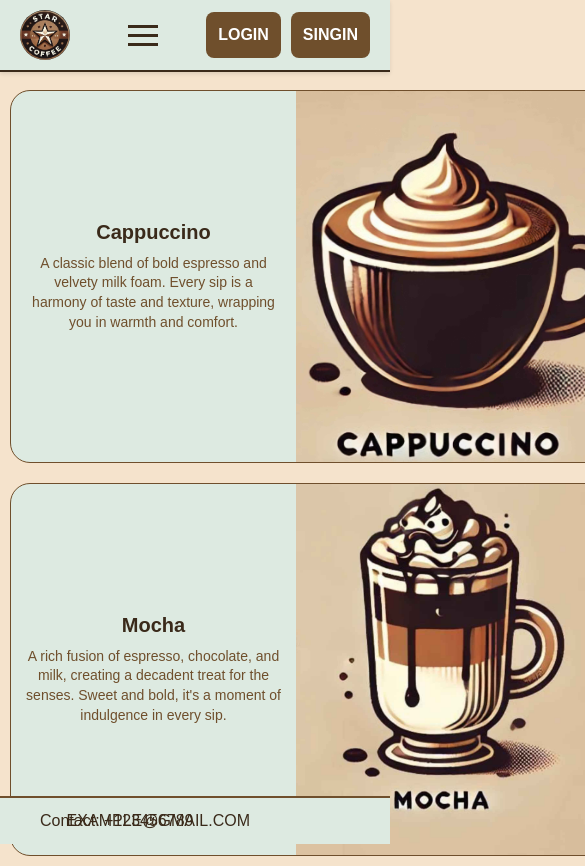
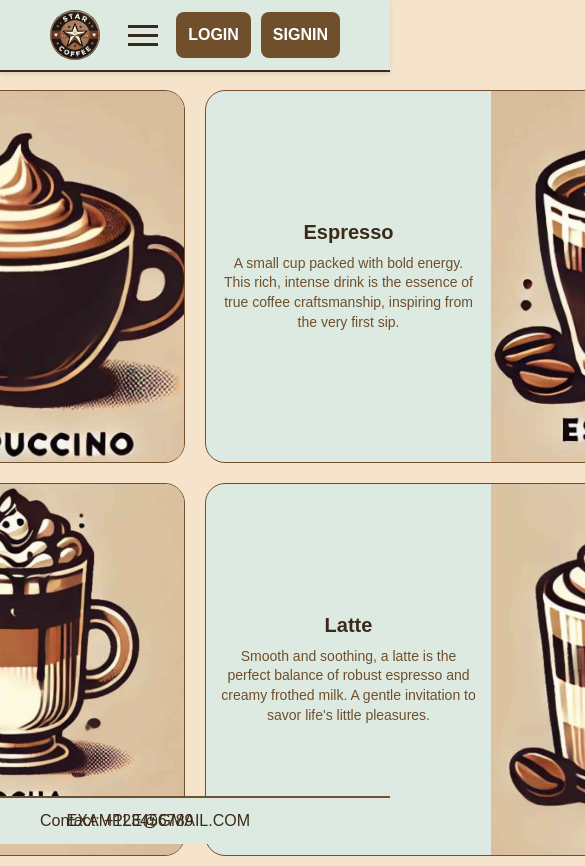
Before and after one commit to donat19/Sprint-1, a website: page pages/menu/menu.html in a window 390 px wide. Shown: the top 866 px of the page, 585 px wide, since content can reach past the window. Drawn offline with Linux system fonts and the light colour scheme.

Commit message:
refactor layout structure for improved responsiveness; update media queries and container styles

```diff
--- a/pages/main.css
+++ b/pages/main.css
@@ -502,9 +502,23 @@ button:active {
     gap: 2rem;
   }
 }
+
+@media (max-width: 700px) {
+  .desktop-container {
+    flex-direction: column;
+    padding: 0 10px;
+  }
+}
+
 .content-wrapper {
   max-width: 1000px; /* Ограничение ширины до 1000px */
   width: 100%;       /* Занимает всю доступную ширину внутри родителя */
   margin: 0 auto;    /* Центрирование контейнера */
   padding: 0 20px;   /* При необходимости внутренние отступы */
 }
+
+@media (max-width: 700px) {
+  .content-wrapper {
+    padding: 0 10px;
+  }
+}
--- a/pages/menu/menu.html
+++ b/pages/menu/menu.html
@@ -81,6 +81,8 @@
 <body>
   <header>
     <div class="header-container">
+      <div class="content-wrapper">
+      <div class="header-container">
         <img src="/image/logo.jpg" alt="Логотип" class="logo">
 
         <input type="checkbox" id="nav-toggle">
@@ -96,14 +98,22 @@
         </nav>
 
         <div class="account-controls">
-        <button type="button" onclick="location.href='/pages/account/login.html';">LOGIN</button>
-        <button type="button" onclick="location.href='/pages/account/logout.html';">SINGIN</button>
+          <button type="button" onclick="location.href='/pages/login/login.html';">LOGIN</button>
+          <button type="button" onclick="location.href='pages/singup/singup.html';">SIGNIN</button>
+        </div>
+      </div>
     </div>
     </div>
   </header>
+  <div class="desktop-container">
+    <div class="content-wrapper">
+      <!-- Ваш контент здесь -->
       <div class="cards-container">
-        <!-- Cards will be dynamically generated -->
+        <!-- Карточки генерируются скриптом -->
       </div>
+    </div>
+  </div>
+
     <footer>
         <p>Contact: +123456789</p>
         <p class="email">EXAMPLE@GMAIL.COM</p>
```
Lines whose indentation alone changed are shown as unchanged.
